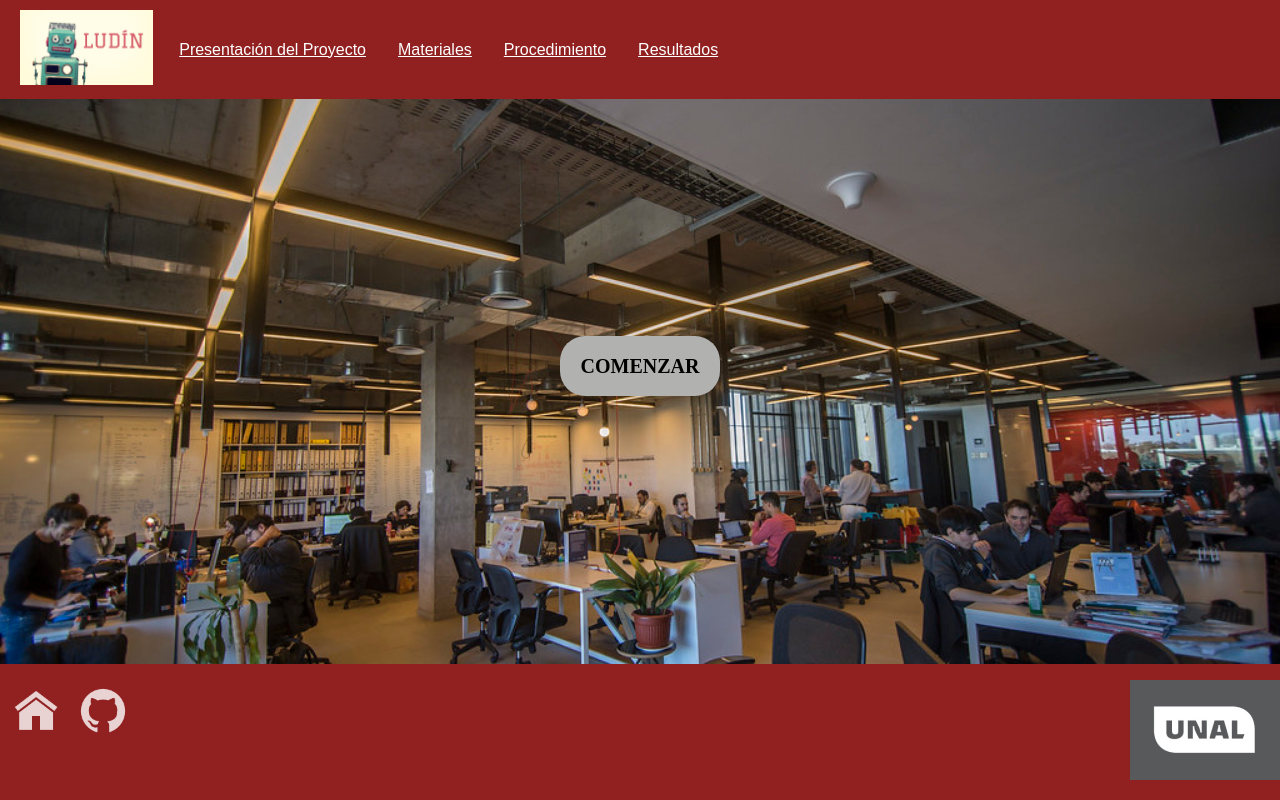
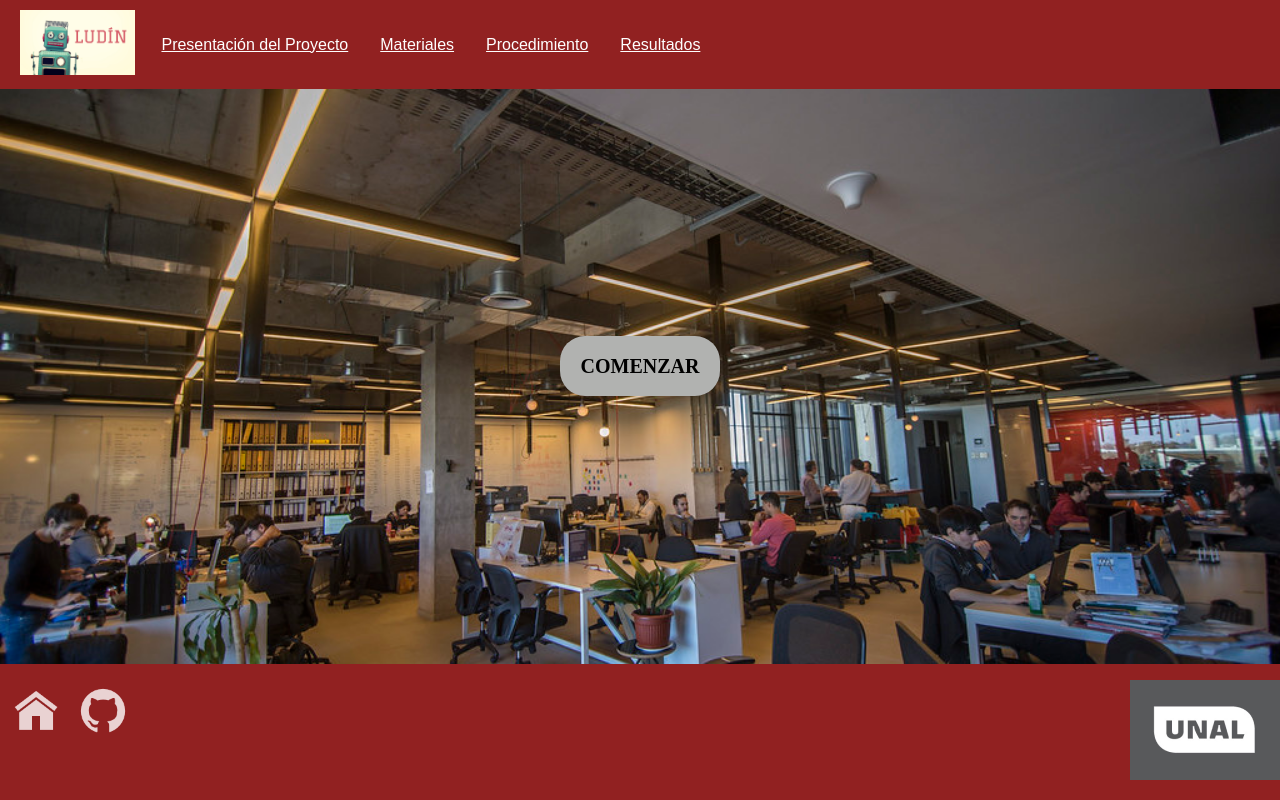
Before and after one commit to ROBOTICA-MOVIL/Website, a plain HTML site: page index.html in a window 1280 px wide. Drawn offline with Linux system fonts and the light colour scheme.

Commit message:
Update Styles.css

```diff
--- a/Styles.css
+++ b/Styles.css
@@ -20,7 +20,7 @@ body {
 }
 
 .Esdeklogo {
-    height: 75px;
+    height: 65px;
 }
 
 .MenuIcon{
```
